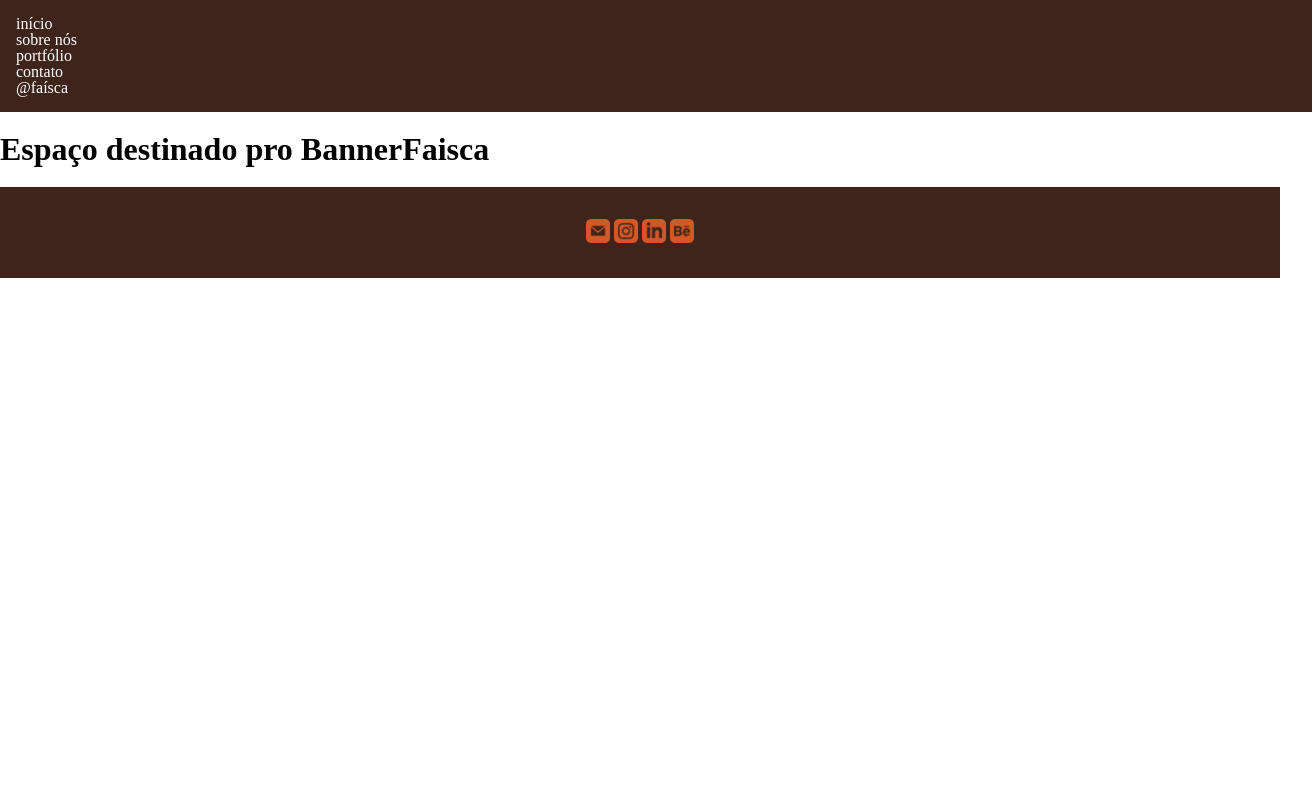
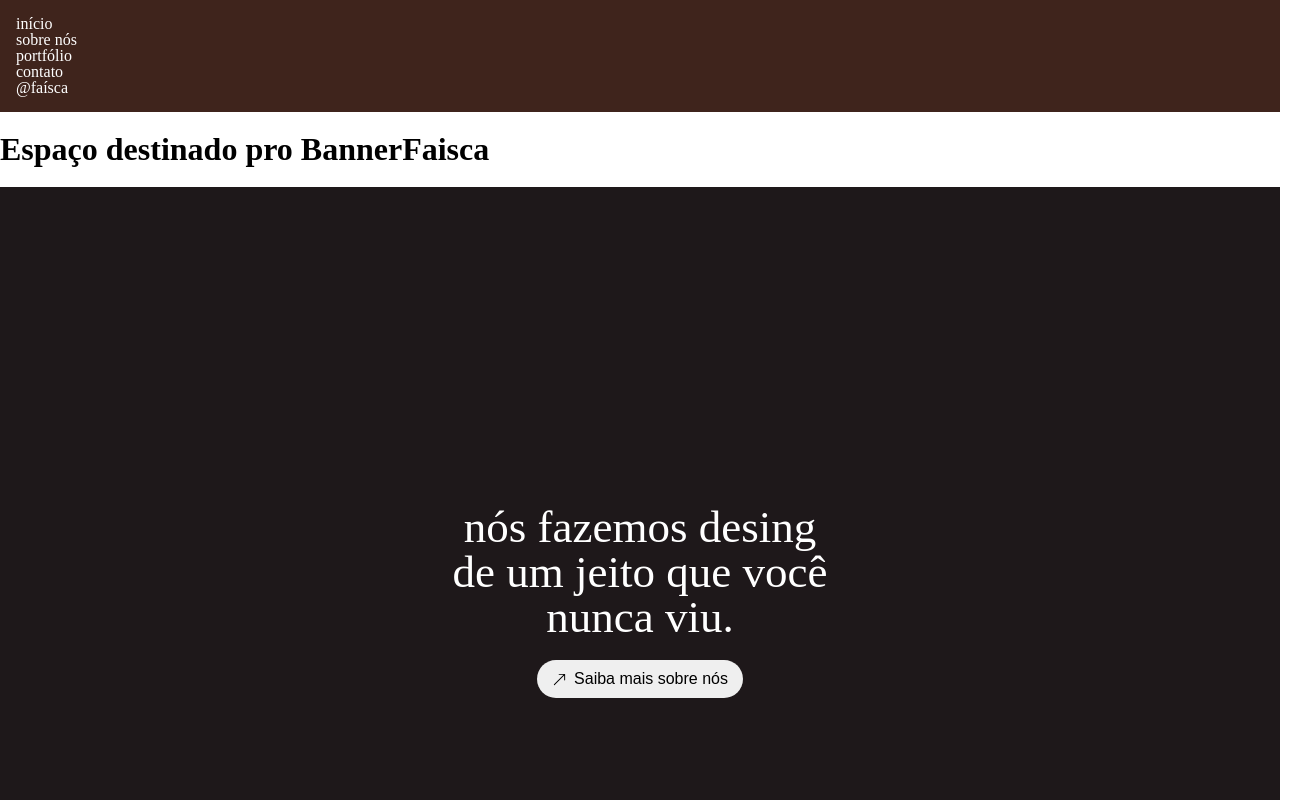
Before and after one commit to faisca-design/FaiscaJr, a Next.js app: page / in a window 1280 px wide. Shown: the top 800 px of the page, 1312 px wide, since content can reach past the window. Built offline with nearby package versions, Linux system fonts and the light colour scheme.

Commit message:
integrando a issue 5 #28

```diff
--- a/src/app/page.js
+++ b/src/app/page.js
@@ -1,9 +1,11 @@
 import BannerFaisca from '@/components/BannerFaisca'
+import LearnMoreSection from '@/components/LearnMoreSection'
 import '../styles/globals.css'
 export default function Home() {
   return (
     <>
       <BannerFaisca/>
+      <LearnMoreSection />
     </>
   )
 }
--- /dev/null
+++ b/src/components/GenericButton/GenericButton.module.css
@@ -0,0 +1,22 @@
+.redirect{
+  justify-content: center;
+  align-items: center;
+  border-radius: 35px;
+  padding-left: 15px;
+  padding-right: 15px;
+  padding-top: 10px;
+  padding-bottom: 10px;
+  display: flex;
+  border: 0;
+  transition: transform 0,2s;
+}
+
+.redirect:hover {
+  transform: scale(1.01)
+}
+
+.buttonText{
+  font-size: 16px;
+  margin-left: 7px;
+  font-weight: 400;
+}
--- /dev/null
+++ b/src/components/GenericButton/index.js
@@ -0,0 +1,18 @@
+import { BsArrowUpRight } from "react-icons/bs";
+import styles from './GenericButton.module.css'
+
+function GenericButton({ ButtonText }) {
+
+    return (
+        <div>
+            <button className={styles.redirect}>
+                <BsArrowUpRight size={15} color="#000" />
+                <p className={styles.buttonText}> {ButtonText} </p>
+
+            </button>
+
+        </div>
+    );
+}
+
+export default GenericButton;
--- /dev/null
+++ b/src/components/LearnMoreSection/LearnMore.module.css
@@ -0,0 +1,21 @@
+.Container{
+  height: 100vh;
+  display: flex;
+  align-items: center;
+  justify-content: center;
+  flex-direction: column;
+  background-color: #1E181A ;
+}
+
+.textAbout{
+  font-size: 45px;
+  color: #fff;
+  text-align: center;
+  margin-bottom: 20px;
+  font-weight: 350;
+}
+
+.altText{
+  font-Family: 'Allegin';
+  font-weight: 100;
+}
--- /dev/null
+++ b/src/components/LearnMoreSection/index.js
@@ -0,0 +1,15 @@
+import styles from "./LearnMore.module.css";
+import GenericButton from "@/components/GenericButton";
+
+function LearnMoreSection() {
+  return (
+    <div className={styles.Container}>
+      <h1 className={styles.textAbout}>
+        nós fazemos <span className={styles.altText}>desing</span> <br></br>de um jeito que você <br></br> nunca viu.
+      </h1>
+      <GenericButton ButtonText="Saiba mais sobre nós" />
+    </div>
+  );
+}
+
+export default LearnMoreSection;
--- a/src/components/Navbar/Navbar.module.css
+++ b/src/components/Navbar/Navbar.module.css
@@ -29,6 +29,5 @@
     position: sticky;
     top: 0;
     left: 0;
-    width: 100%;
     z-index: 100;
 }
```
